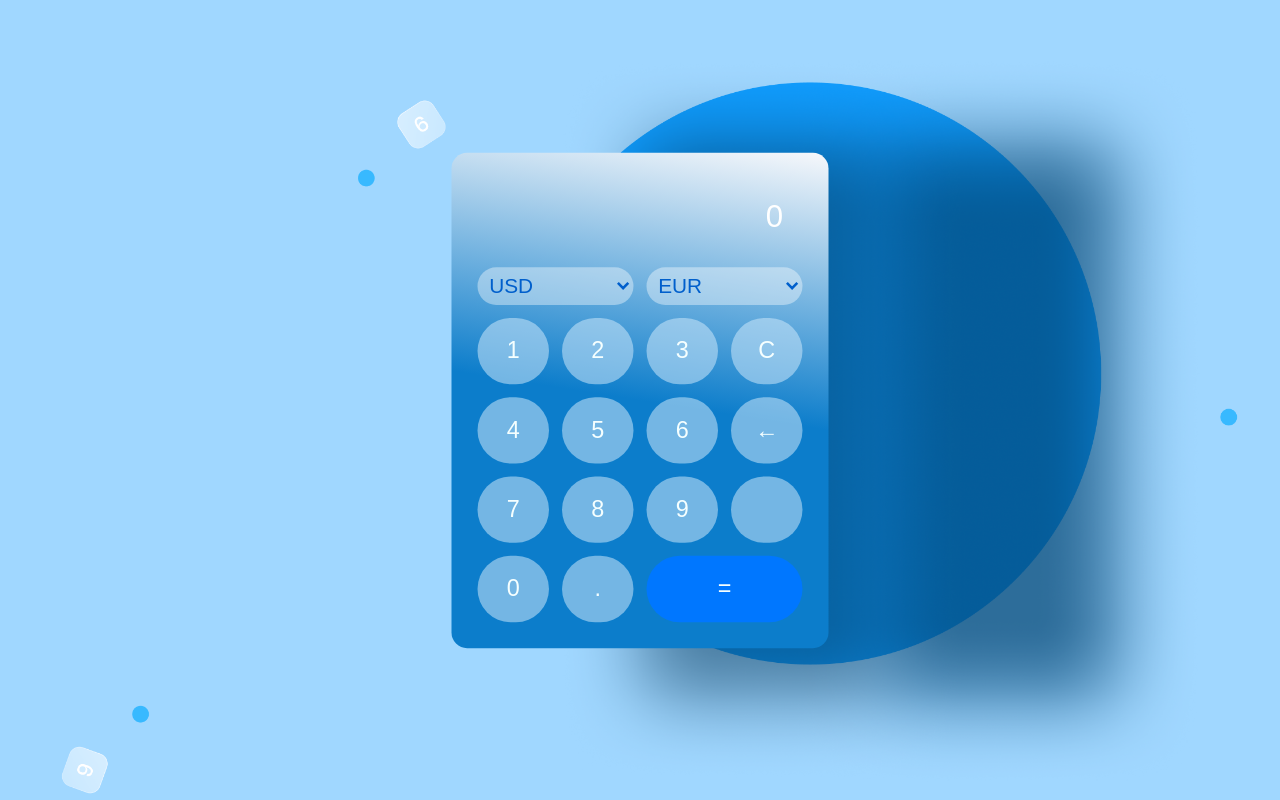
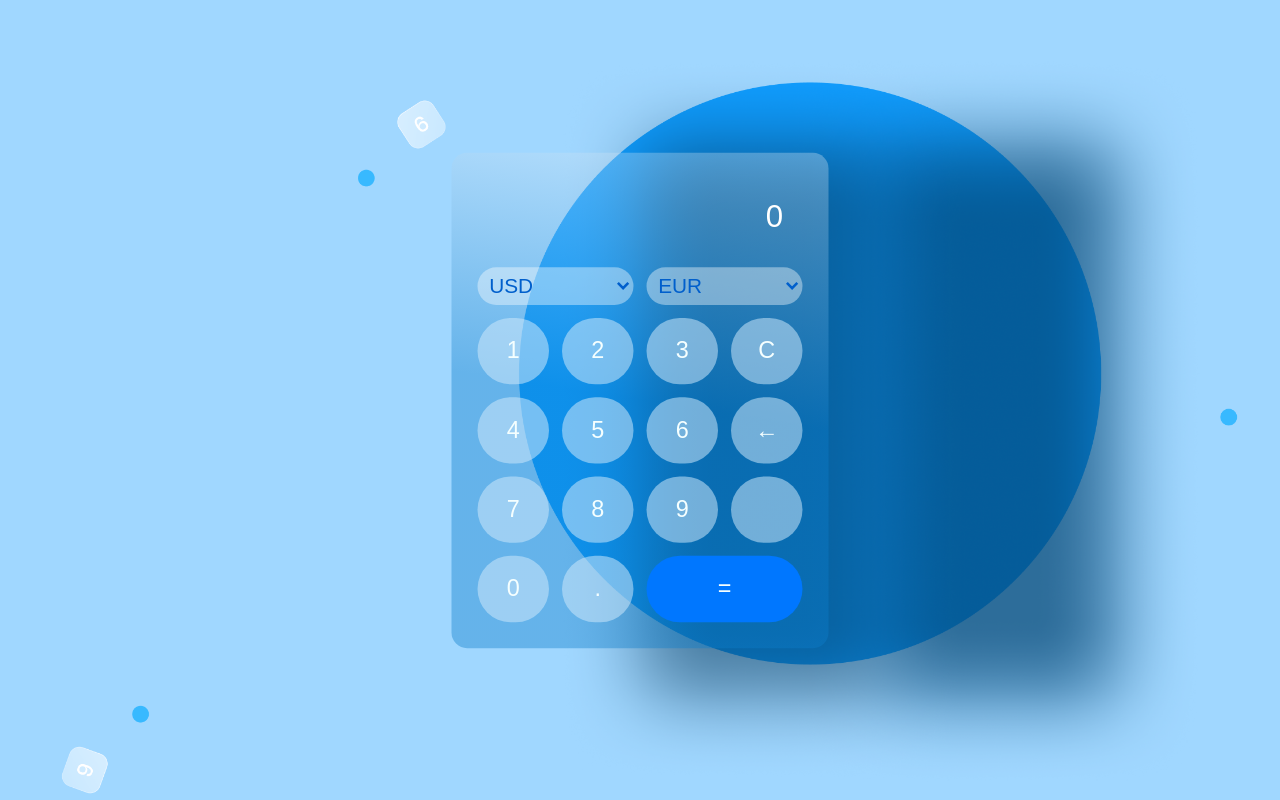
Before and after one commit to z0bx/z0bx.github.io, a plain HTML site: page lab9/index.html in a window 1280 px wide. Drawn offline with Linux system fonts and the light colour scheme.

Commit message:
Update style.css

```diff
--- a/lab9/style.css
+++ b/lab9/style.css
@@ -10,8 +10,7 @@ body {
 }
 
 .calculator {
-background: #0C7DCB;
-background: linear-gradient(9deg,rgba(12, 125, 203, 1) 50%, rgba(247, 248, 251, 1) 100%);
+  background: linear-gradient(9deg,rgba(12, 125, 203, 0.4) 50%, rgba(247, 248, 251, 0.3) 100%);
   border-radius: 12px;
   padding: 20px;
   width: 250px;
```
